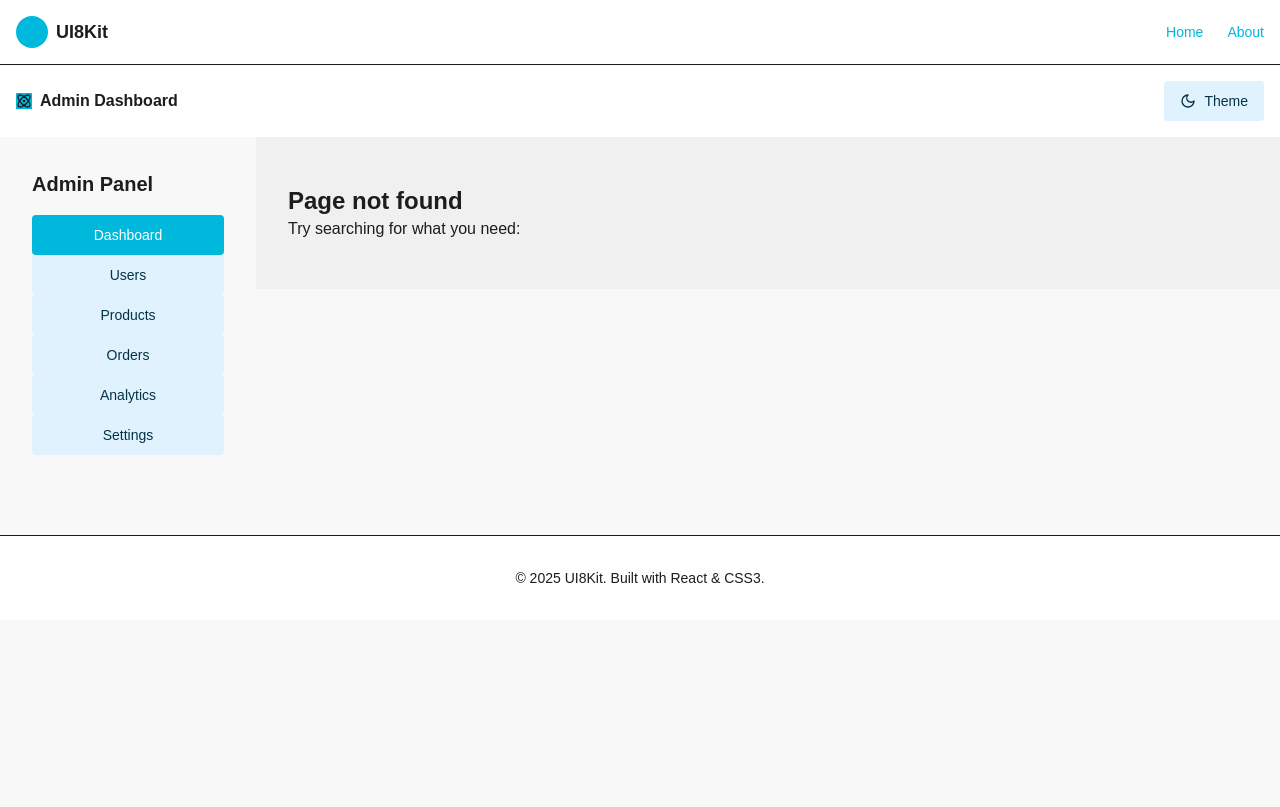
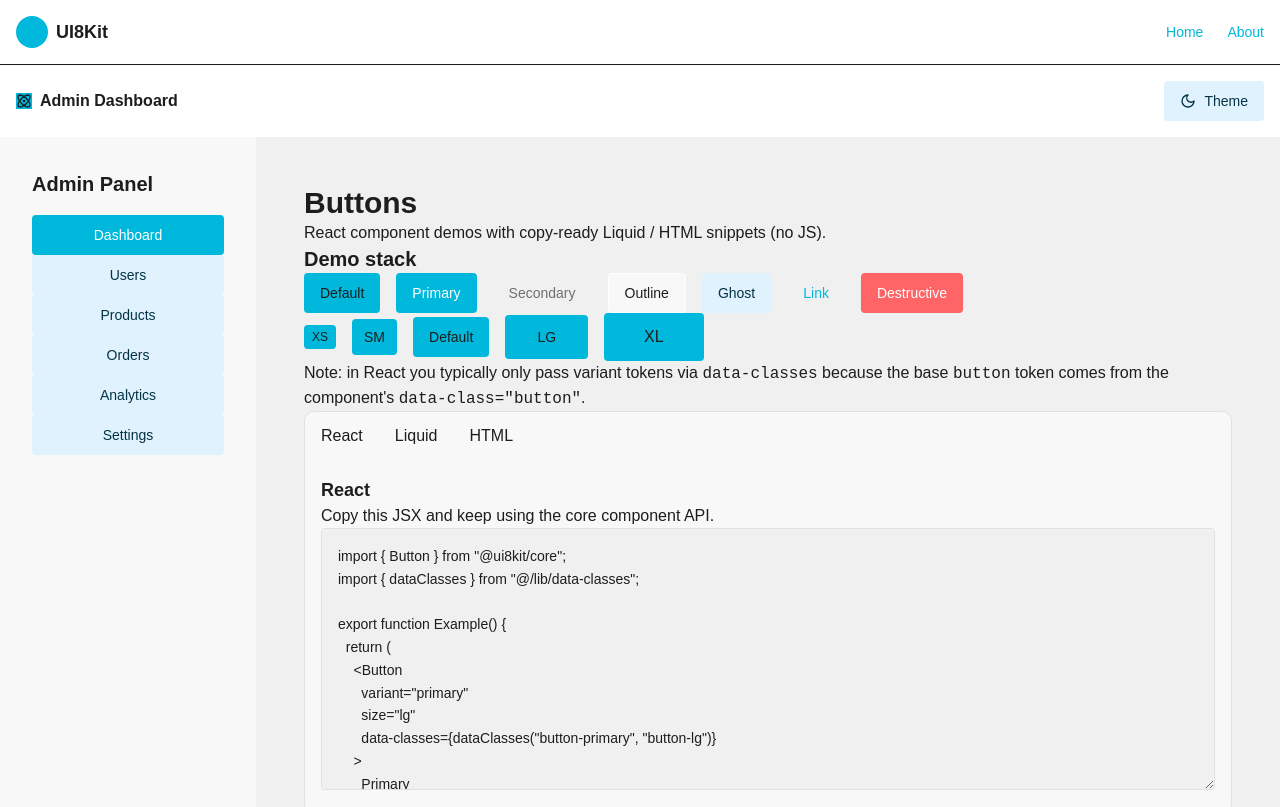
Before and after one commit to ui8kit/framework, a React (Vite) app in the folder apps/local/: page /buttons in a window 1280 px wide. Before the commit this address had no page. Shown: the top 807 px of the page. Built offline with nearby package versions, Linux system fonts and the light colour scheme.

Commit message:
Add Buttons page and update routing; enhance CSS imports

```diff
--- a/apps/local/generator.config.ts
+++ b/apps/local/generator.config.ts
@@ -70,6 +70,13 @@ const htmlRoutes = {
     seo: {
       description: 'Learn more about UI8Kit - a comprehensive UI system for modern web development.',
       keywords: ['about', 'ui8kit', 'react', 'css3']
+    }
+  },
+  '/buttons': {
+    title: 'Buttons',
+    seo: {
+      description: 'Button component demos with React/Liquid/HTML snippets.',
+      keywords: ['buttons', 'ui8kit', 'components', 'react', 'html', 'liquid']
     }
   }
 };
--- /dev/null
+++ b/apps/local/src/assets/css/docs-tabs.css
@@ -0,0 +1,55 @@
+/* =============================================================================
+   CSS-only tabs (no JS)
+   Works in:
+   - tailwind mode (targets [data-class="..."])
+   - semantic/inline mode (targets .class)
+============================================================================= */
+
+:where(.tabs, [data-class="tabs"]) {
+  display: block;
+}
+
+:where(.tabs-radio, [data-class="tabs-radio"]) {
+  position: absolute;
+  opacity: 0;
+  pointer-events: none;
+}
+
+:where(.tabs-label, [data-class="tabs-label"]) {
+  display: inline-flex;
+  align-items: center;
+  justify-content: center;
+  padding: 0.75rem 1rem;
+  margin: 0;
+  cursor: pointer;
+  user-select: none;
+  border-bottom: 1px solid hsl(var(--border));
+  color: hsl(var(--muted-foreground));
+}
+
+:where(.tabs-panels, [data-class="tabs-panels"]) {
+  border-top: 1px solid hsl(var(--border));
+}
+
+:where(.tabs-panel, [data-class="tabs-panel"]) {
+  display: none;
+}
+
+/* Active tab label */
+#tabs-react:checked + :where(.tabs-label, [data-class="tabs-label"]),
+#tabs-liquid:checked + :where(.tabs-label, [data-class="tabs-label"]),
+#tabs-html:checked + :where(.tabs-label, [data-class="tabs-label"]) {
+  color: hsl(var(--foreground));
+  border-bottom-color: transparent;
+}
+
+/* Show the matching panel */
+#tabs-react:checked ~ :where(.tabs-panels, [data-class="tabs-panels"]) [data-panel="react"] {
+  display: block;
+}
+#tabs-liquid:checked ~ :where(.tabs-panels, [data-class="tabs-panels"]) [data-panel="liquid"] {
+  display: block;
+}
+#tabs-html:checked ~ :where(.tabs-panels, [data-class="tabs-panels"]) [data-panel="html"] {
+  display: block;
+}
--- a/apps/local/src/assets/css/index.css
+++ b/apps/local/src/assets/css/index.css
@@ -1,6 +1,7 @@
 @import "tailwindcss";
 
 @import "./shadcn.css";
+@import "./docs-tabs.css";
 
 @layer base {
   body {
--- a/apps/local/src/main.tsx
+++ b/apps/local/src/main.tsx
@@ -9,6 +9,7 @@ import ErrorBoundary from '@/exceptions/ErrorBoundary'
 import { Blank } from '@/routes/Blank'
 // HomePage
 import { HomePage } from '@/routes/HomePage'
+import { ButtonsPage } from '@/routes/ButtonsPage'
 
 // styles
 import './assets/css/index.css'
@@ -21,6 +22,7 @@ const router = createBrowserRouter([
     children: [
       { index: true, element: <HomePage /> },
       { path: 'about', element: <Blank /> },
+      { path: 'buttons', element: <ButtonsPage /> },
       { path: '*', element: <NotFound /> }
     ]
   }
--- /dev/null
+++ b/apps/local/src/routes/ButtonsPage.tsx
@@ -0,0 +1,204 @@
+import { Block, Container, Group, Stack, Text, Title, Button } from "@ui8kit/core";
+import { dataClasses } from "@/lib/data-classes";
+
+function CodeTextarea({ value, rows = 6 }: { value: string; rows?: number }) {
+  return (
+    <textarea
+      readOnly
+      rows={rows}
+      value={value}
+      data-class="code-textarea"
+      className="w-full text-sm bg-muted border border-border rounded p-4 leading-relaxed"
+    />
+  );
+}
+
+export function ButtonsPage() {
+  const reactSnippet = `import { Button } from "@ui8kit/core";
+import { dataClasses } from "@/lib/data-classes";
+
+export function Example() {
+  return (
+    <Button
+      variant="primary"
+      size="lg"
+      data-classes={dataClasses("button-primary", "button-lg")}
+    >
+      Primary
+    </Button>
+  );
+}`;
+
+  const htmlClasses = "button button-primary button-lg";
+  const liquidSnippet = `<button class="${htmlClasses}">Primary</button>`;
+  const htmlSnippet = `<button type="button" class="${htmlClasses}">Primary</button>`;
+
+  return (
+    <Container data-class="buttons-page">
+      <Stack gap="6" py="8" data-class="buttons-page-stack">
+        <Block component="header" data-class="buttons-header">
+          <Stack gap="2">
+            <Title order={1} text="3xl" data-class="buttons-title">
+              Buttons
+            </Title>
+            <Text bg="muted-foreground" data-class="buttons-subtitle">
+              React component demos with copy-ready Liquid / HTML snippets (no JS).
+            </Text>
+          </Stack>
+        </Block>
+
+        <Block component="section" data-class="buttons-demo">
+          <Stack gap="4">
+            <Title order={2} text="xl" data-class="buttons-demo-title">
+              Demo stack
+            </Title>
+
+            <Group gap="4" flex="wrap" data-class="buttons-demo-row">
+              <Button>Default</Button>
+              <Button variant="primary" data-classes="button-primary">
+                Primary
+              </Button>
+              <Button variant="secondary" data-classes="button-secondary">
+                Secondary
+              </Button>
+              <Button variant="outline" data-classes="button-outline">
+                Outline
+              </Button>
+              <Button variant="ghost" data-classes="button-ghost">
+                Ghost
+              </Button>
+              <Button variant="link" data-classes="button-link">
+                Link
+              </Button>
+              <Button variant="destructive" data-classes="button-destructive">
+                Destructive
+              </Button>
+            </Group>
+
+            <Group gap="4" flex="wrap" data-class="buttons-demo-row-sizes">
+              <Button size="xs" data-classes="button-xs">
+                XS
+              </Button>
+              <Button size="sm" data-classes="button-sm">
+                SM
+              </Button>
+              <Button size="default">Default</Button>
+              <Button size="lg" data-classes="button-lg">
+                LG
+              </Button>
+              <Button size="xl" data-classes="button-xl">
+                XL
+              </Button>
+            </Group>
+
+            <Block data-class="buttons-focus-example">
+              <Text bg="muted-foreground">
+                Note: in React you typically only pass variant tokens via{" "}
+                <Text component="code" bg="secondary-foreground">
+                  data-classes
+                </Text>{" "}
+                because the base{" "}
+                <Text component="code" bg="secondary-foreground">
+                  button
+                </Text>{" "}
+                token comes from the component&apos;s{" "}
+                <Text component="code" bg="secondary-foreground">
+                  data-class=&quot;button&quot;
+                </Text>
+                .
+              </Text>
+            </Block>
+          </Stack>
+        </Block>
+
+        {/* CSS-only tabs (no JS) */}
+        <div
+          data-class="tabs"
+          className="w-full border border-border rounded-lg bg-background"
+        >
+          <input
+            id="tabs-react"
+            name="buttons-tabs"
+            type="radio"
+            defaultChecked
+            data-class="tabs-radio"
+          />
+          <label
+            htmlFor="tabs-react"
+            data-class="tabs-label"
+          >
+            React
+          </label>
+
+          <input
+            id="tabs-liquid"
+            name="buttons-tabs"
+            type="radio"
+            data-class="tabs-radio"
+          />
+          <label
+            htmlFor="tabs-liquid"
+            data-class="tabs-label"
+          >
+            Liquid
+          </label>
+
+          <input
+            id="tabs-html"
+            name="buttons-tabs"
+            type="radio"
+            data-class="tabs-radio"
+          />
+          <label
+            htmlFor="tabs-html"
+            data-class="tabs-label"
+          >
+            HTML
+          </label>
+
+          <div data-class="tabs-panels" className="p-4">
+            <section data-panel="react" data-class="tabs-panel">
+              <Stack gap="4">
+                <Title order={3} text="lg" data-class="tabs-panel-title">
+                  React
+                </Title>
+                <Text bg="muted-foreground">
+                  Copy this JSX and keep using the core component API.
+                </Text>
+                <CodeTextarea value={reactSnippet} rows={10} />
+              </Stack>
+            </section>
+
+            <section data-panel="liquid" data-class="tabs-panel">
+              <Stack gap="4">
+                <Title order={3} text="lg" data-class="tabs-panel-title">
+                  Liquid
+                </Title>
+                <Text bg="muted-foreground">
+                  Copy the semantic classes directly into a{" "}
+                  <Text component="code" bg="secondary-foreground">
+                    .liquid
+                  </Text>{" "}
+                  template.
+                </Text>
+                <CodeTextarea value={liquidSnippet} rows={4} />
+              </Stack>
+            </section>
+
+            <section data-panel="html" data-class="tabs-panel">
+              <Stack gap="4">
+                <Title order={3} text="lg" data-class="tabs-panel-title">
+                  HTML
+                </Title>
+                <Text bg="muted-foreground">
+                  Same result as Liquid, but as plain HTML.
+                </Text>
+                <CodeTextarea value={htmlSnippet} rows={4} />
+              </Stack>
+            </section>
+          </div>
+        </div>
+      </Stack>
+    </Container>
+  );
+}
```
Also changed, not shown: 1 other file (tests, documents, lock files or other folders).
